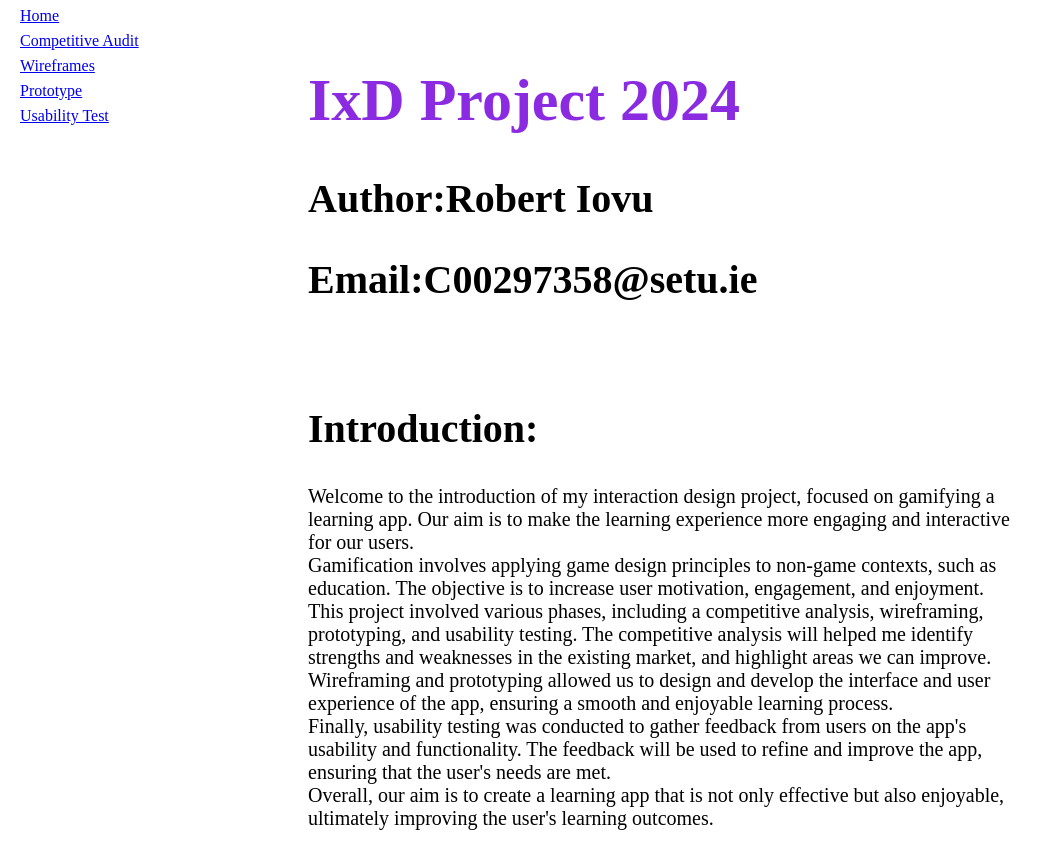
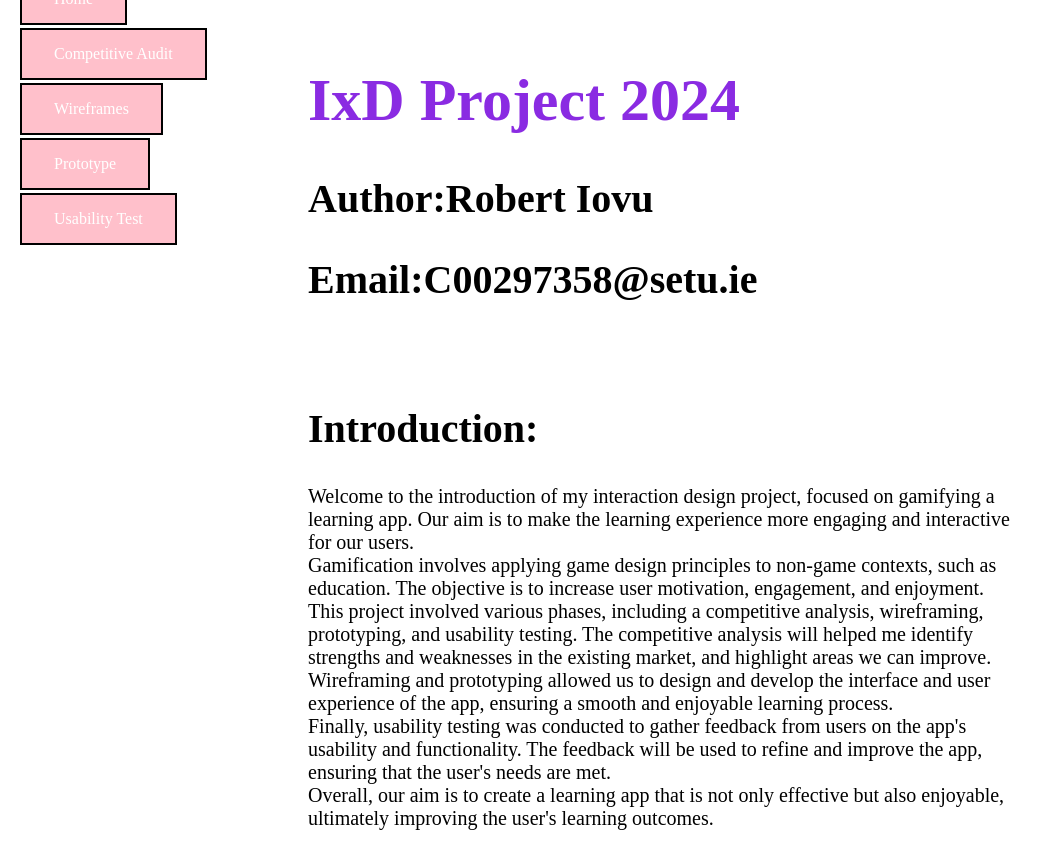
Before and after one commit to KenPowerClassroom/ixd-project-2024-Robert-Iovu, a plain HTML site: page index.html in a window 1280 px wide. Shown: the whole page, without its empty margins (0-1053 px from the left). Drawn offline with Linux system fonts and the light colour scheme.

Commit message:
Update style.css

```diff
--- a/style.css
+++ b/style.css
@@ -9,16 +9,61 @@ p{
 }
 .btn1{
     position:absolute ; left: 20px; bottom: 775px;
+    background-color: pink;
+    border: none;
+    color: white;
+    padding: 15px 32px;
+    text-align: center;
+    text-decoration: none;
+    display: inline-block;
+    font-size: 16px;
+    border: 2px solid black;
 }
 .btn2{
-    position:absolute ; left: 20px; bottom: 750px;
+    position:absolute ; left: 20px; bottom: 720px;
+    background-color: pink;
+    border: none;
+    color: white;
+    padding: 15px 32px;
+    text-align: center;
+    text-decoration: none;
+    display: inline-block;
+    font-size: 16px;
+    border: 2px solid black;
 }
 .btn3{
-    position:absolute ; left: 20px; bottom: 725px;
+    position:absolute ; left: 20px; bottom: 665px;
+    background-color: pink;
+    border: none;
+    color: white;
+    padding: 15px 32px;
+    text-align: center;
+    text-decoration: none;
+    display: inline-block;
+    font-size: 16px;
+    border: 2px solid black;
 }
 .btn4{
-    position:absolute ; left: 20px; bottom: 700px;
+    position:absolute ; left: 20px; bottom: 610px;
+    background-color: pink;
+    border: none;
+    color: white;
+    padding: 15px 32px;
+    text-align: center;
+    text-decoration: none;
+    display: inline-block;
+    font-size: 16px;
+    border: 2px solid black;
 }
 .btn5{
-    position:absolute ; left: 20px; bottom: 675px;
+    position:absolute ; left: 20px; bottom: 555px;
+    background-color: pink;
+    border: none;
+    color: white;
+    padding: 15px 32px;
+    text-align: center;
+    text-decoration: none;
+    display: inline-block;
+    font-size: 16px;
+    border: 2px solid black;
 }
```
